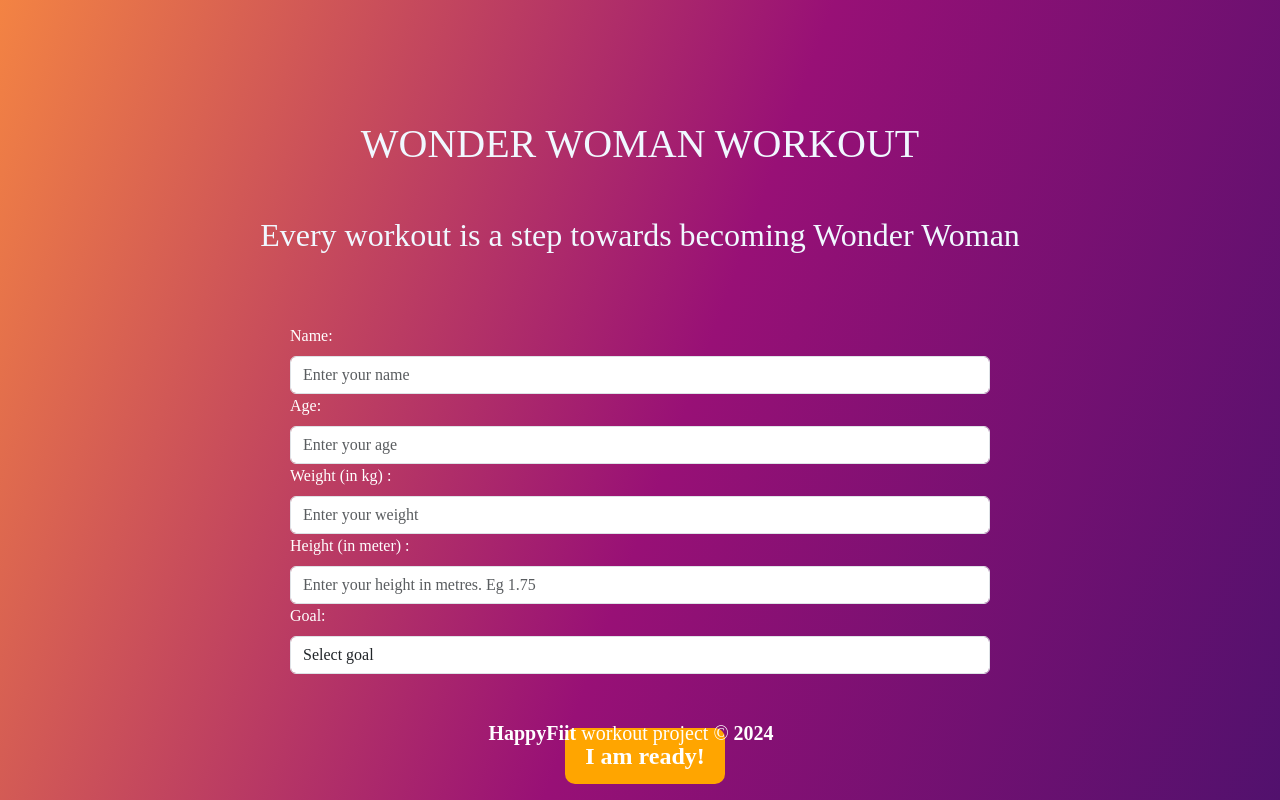
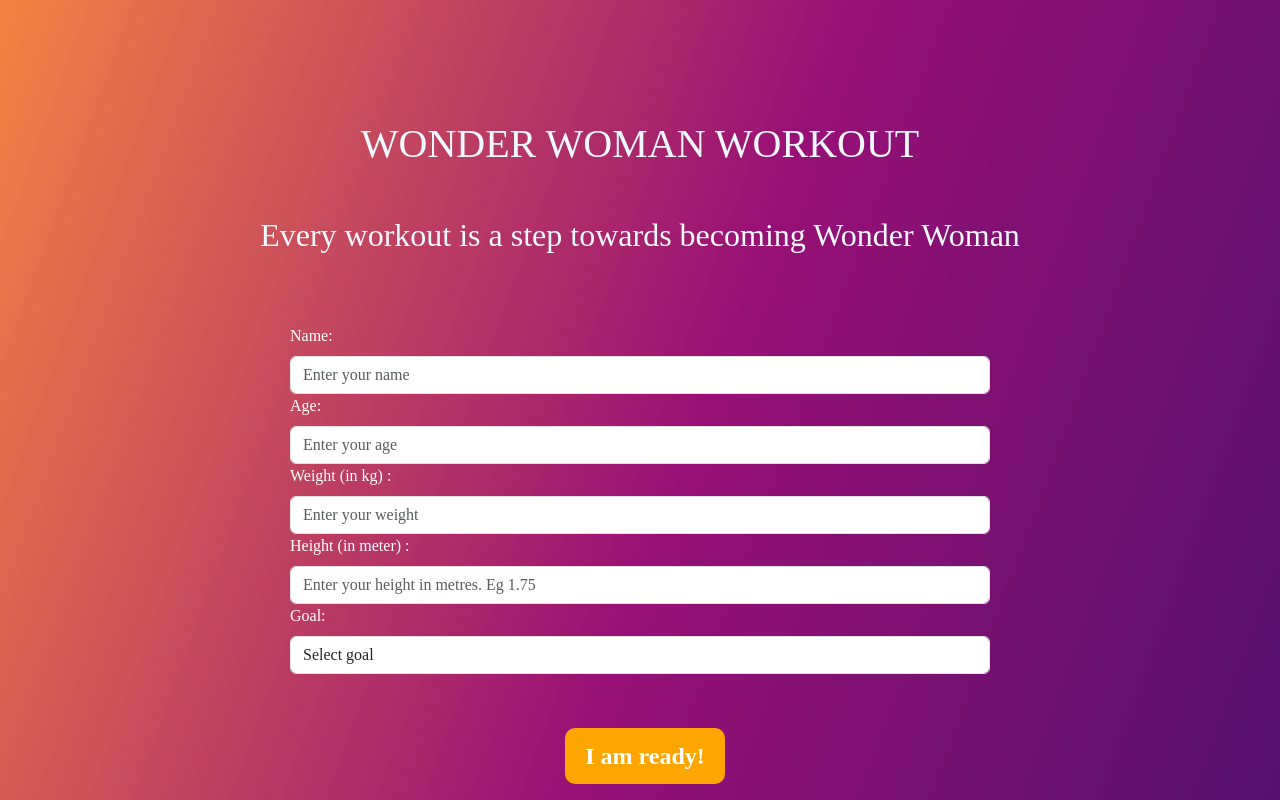
Before and after one commit to elismountain/fitness-app, a React (Vite) app: page / in a window 1280 px wide. Shown: the top 800 px of the page. Built offline with nearby package versions, Linux system fonts and the light colour scheme; some icons are missing.

Commit message:
fixed the timer

```diff
--- a/src/App.jsx
+++ b/src/App.jsx
@@ -30,7 +30,7 @@ const App = () => {
           <Route path="/timer-page" element={<TimerPage />} />
           {/* <Route path="/WorkoutPlan" element={<ExerciseDetail />} /> */}
           <Route path="/ProgressTracker" element={<ProgressTracker />} />
-        <Route path="/contact" element={<Contact />} /> {/* This line adds the Contact route */}
+        <Route path="/Contact" element={<Contact />} /> {/* This line adds the Contact route */}
         <Route path="/watertracker" element={<WaterTracker />} /> {/* New route for WaterTracker */}
        <Route path="*" element={<Home />} />
       </Routes>
--- a/src/components/Timer.jsx
+++ b/src/components/Timer.jsx
@@ -44,6 +44,7 @@ const Timer = () => {
   };
 
   const stopTimer = () => {
+    if(startTime) {
       setTime(600);
       setTimerOn(false);
       setIsPaused(false);
@@ -54,6 +55,8 @@ const Timer = () => {
         durationInMinutes = 1;
       }
       setRecords(prevRecords => [...prevRecords, { startTime, duration: durationInMinutes }]);
+
+    }
   };
 
   const formatTime = (time) => {
--- a/src/styles/Footer.css
+++ b/src/styles/Footer.css
@@ -3,7 +3,7 @@
     color: #ffffff;
     padding: 20px 0;
     text-align: center;
-    position: absolute;
+    /* position: absolute; */
     left: 0;
     bottom: 0;
 }
```
Lines whose indentation alone changed are shown as unchanged.
